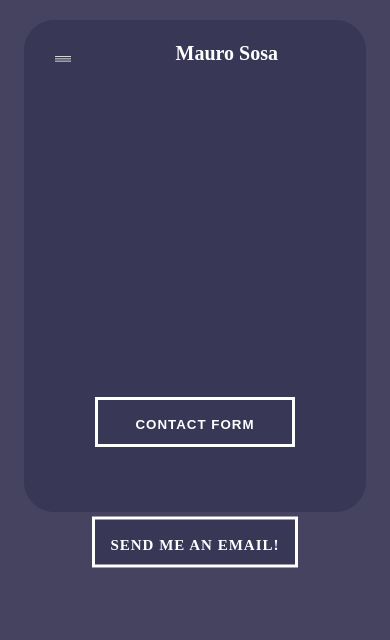
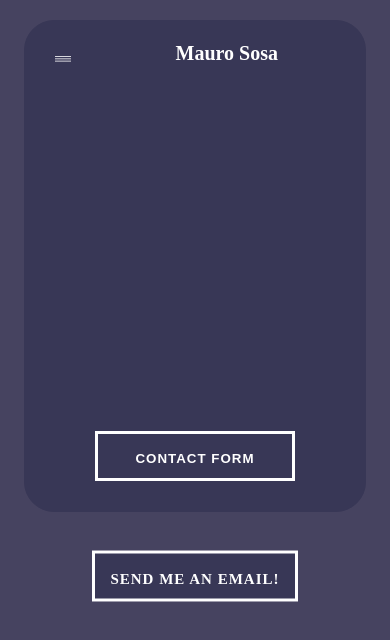
Before and after one commit to maureSs/maurososa-OLD, a React (Create React App) app: page /contact in a window 390 px wide. Shown: the top 640 px of the page. Built offline with nearby package versions, Linux system fonts and the light colour scheme.

Commit message:
website commit

```diff
--- a/src/index.css
+++ b/src/index.css
@@ -717,7 +717,7 @@ details[open]::before {
 }
 @media (max-width: 480px) {
   .button-wrapper {
-    top: 50%;
+    top: 54%;
     left: 50%;
   }
 }
```
